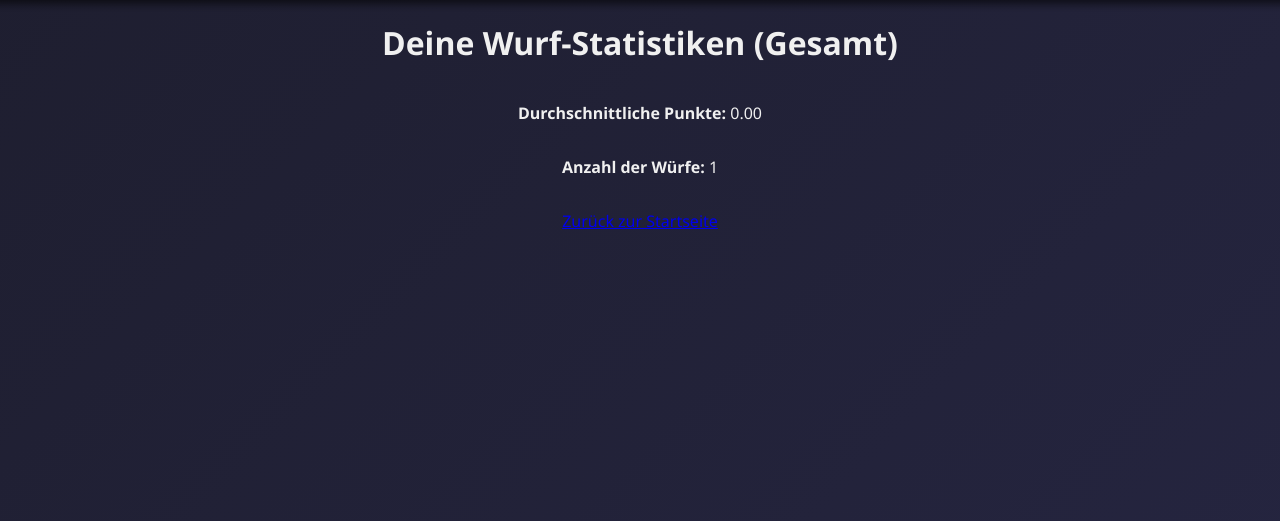
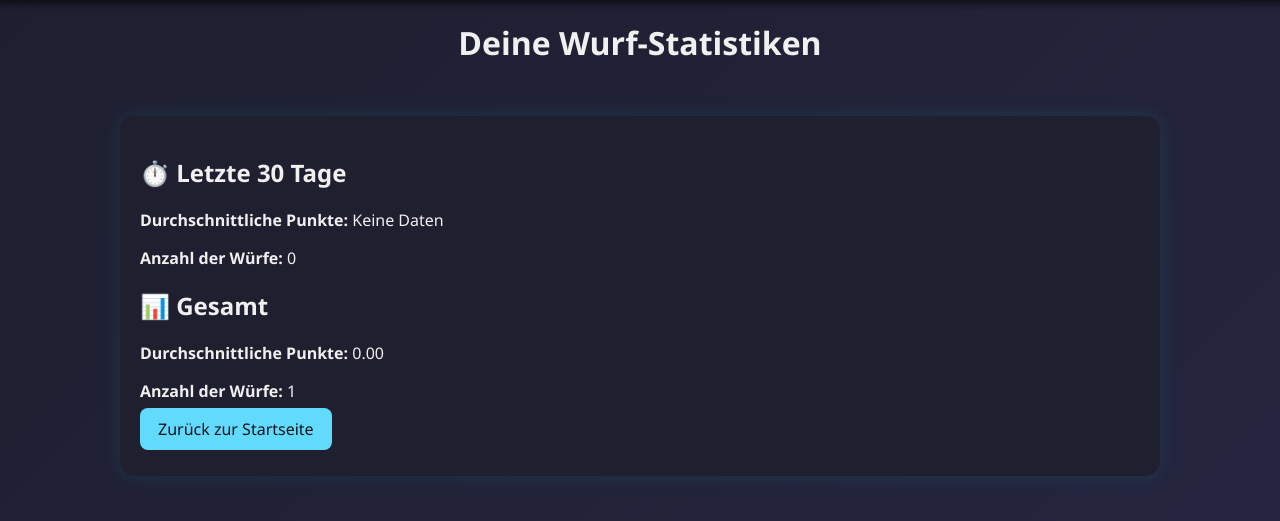
Before and after one commit to PhilipOberhauser/darttracker, a PHP site: page /statistiken.php in a window 1280 px wide. Shown: the part 140-661 px from the top of the page. Run offline with PHP 8.4, Linux system fonts and the light colour scheme; the visitor is signed in with stand-in values (Sample User, id 1); tables that the repository leaves empty or names only in its code hold one stand-in row (values such as "Sample post").

Commit message:
Refactor login and statistics handling; store user ID in session and enhance statistics display with separate sections for last 30 days and overall performance.

```diff
--- a/login.php
+++ b/login.php
@@ -14,7 +14,8 @@ if ($_SERVER["REQUEST_METHOD"] == "POST") {
         $user = $stmt->fetch(PDO::FETCH_ASSOC);
 
         if ($user && password_verify($passwort, $user['passwort'])) {
-            $_SESSION['benutzername'] = $user['benutzername']; // <-- Feld "benutzername" aus der Datenbank
+            $_SESSION['benutzer_id'] = $user['id']; // <-- ID speichern!
+            $_SESSION['benutzername'] = $user['benutzername']; // optional
             header("Location: startseite.php");
             exit();
         } else {
--- a/statistiken.php
+++ b/statistiken.php
@@ -2,27 +2,38 @@
 session_start();
 require_once 'db.php'; // nutzt $pdo aus deiner db.php
 
-// Prüfen, ob Benutzer eingeloggt ist
 if (!isset($_SESSION['benutzer_id'])) {
     echo "Bitte zuerst einloggen.";
     exit;
 }
 
-$spieler_id = $_SESSION['benutzer_id']; // entspricht der spieler_id in deiner Tabelle
+$spieler_id = $_SESSION['benutzer_id'];
 
 try {
-    // Statistiken gesamt (ohne zeitliche Begrenzung)
-    $stmt = $pdo->prepare("
+    // All-Time Statistik
+    $stmt_all = $pdo->prepare("
         SELECT AVG(punkte) AS durchschnitt, COUNT(*) AS wurfanzahl
         FROM wuerfe
         WHERE spieler_id = :spieler_id
     ");
-    $stmt->bindParam(':spieler_id', $spieler_id, PDO::PARAM_INT);
-    $stmt->execute();
-    $daten = $stmt->fetch(PDO::FETCH_ASSOC);
+    $stmt_all->execute(['spieler_id' => $spieler_id]);
+    $alltime = $stmt_all->fetch(PDO::FETCH_ASSOC);
 
-    $durchschnitt = $daten['durchschnitt'] !== null ? number_format($daten['durchschnitt'], 2) : "Keine Daten";
-    $wurfanzahl = $daten['wurfanzahl'] ?? 0;
+    $durchschnitt_all = $alltime['durchschnitt'] !== null ? number_format($alltime['durchschnitt'], 2) : "Keine Daten";
+    $anzahl_all = $alltime['wurfanzahl'] ?? 0;
+
+    // Letzte 30 Tage
+    $stmt_30 = $pdo->prepare("
+        SELECT AVG(punkte) AS durchschnitt, COUNT(*) AS wurfanzahl
+        FROM wuerfe
+        WHERE spieler_id = :spieler_id
+        AND datum >= DATE_SUB(NOW(), INTERVAL 30 DAY)
+    ");
+    $stmt_30->execute(['spieler_id' => $spieler_id]);
+    $last30 = $stmt_30->fetch(PDO::FETCH_ASSOC);
+
+    $durchschnitt_30 = $last30['durchschnitt'] !== null ? number_format($last30['durchschnitt'], 2) : "Keine Daten";
+    $anzahl_30 = $last30['wurfanzahl'] ?? 0;
 
 } catch (PDOException $e) {
     echo "Fehler beim Abrufen der Statistiken: " . $e->getMessage();
@@ -41,9 +52,18 @@ try {
     <img src="darttracker_logo.png" alt="DartTracker Logo">
 </header>
 <body>
-    <h1>Deine Wurf-Statistiken (Gesamt)</h1>
-    <p><strong>Durchschnittliche Punkte:</strong> <?= $durchschnitt ?></p>
-    <p><strong>Anzahl der Würfe:</strong> <?= $wurfanzahl ?></p>
-    <p><a href="startseite.php">Zurück zur Startseite</a></p>
+    <h1>Deine Wurf-Statistiken</h1>
+
+    <main>
+        <h2>⏱️ Letzte 30 Tage</h2>
+        <p><strong>Durchschnittliche Punkte:</strong> <?= $durchschnitt_30 ?></p>
+        <p><strong>Anzahl der Würfe:</strong> <?= $anzahl_30 ?></p>
+
+        <h2>📊 Gesamt</h2>
+        <p><strong>Durchschnittliche Punkte:</strong> <?= $durchschnitt_all ?></p>
+        <p><strong>Anzahl der Würfe:</strong> <?= $anzahl_all ?></p>
+
+        <p><a class="btn" href="startseite.php">Zurück zur Startseite</a></p>
+    </main>
 </body>
 </html>
```
